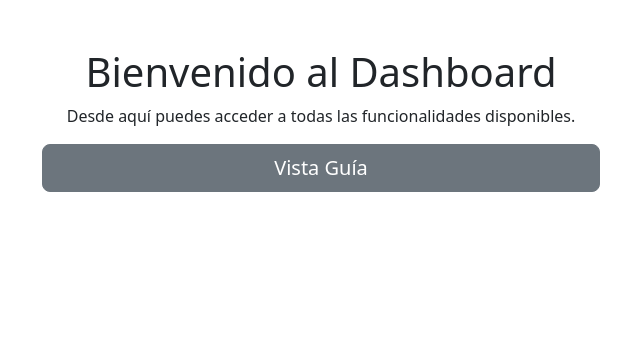
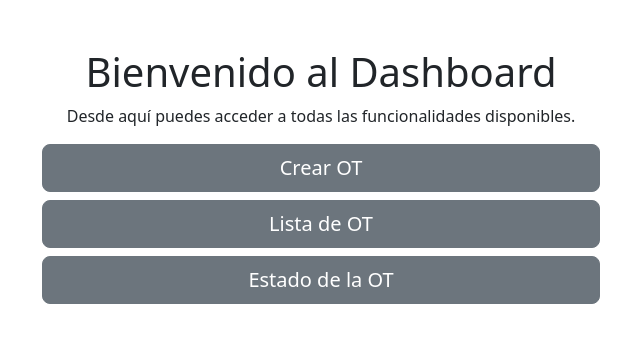
Before and after one commit to Darkilling/ProyectoEmpresaDJ, a Django app: page /dashboard/ in a window 1280 px wide. Shown: the part 56-399 px from the top of the page, without its empty margins (319-959 px from the left). Run offline with Django 5.2, Linux system fonts and the light colour scheme; a user stored in the database is signed in.

Commit message:
avances no funcionales

```diff
--- a/ot/templates/dashboard.html
+++ b/ot/templates/dashboard.html
@@ -41,7 +41,10 @@
         <p class="text-center">Desde aquí puedes acceder a todas las funcionalidades disponibles.</p>
         <!-- Aquí se pueden agregar las secciones del dashboard según necesidades del proyecto -->
         <div class="d-grid gap-2 col-6 mx-auto">
-            <a href="{% url 'vista_guia' %}" class="btn btn-secondary btn-lg">Vista Guía</a>
+            <a href="{% url 'guardar_seleccion' %}" class="btn btn-secondary btn-lg">Crear OT</a>
+            <a href="{% url 'guardar_seleccion' %}" class="btn btn-secondary btn-lg">Lista de OT</a>
+            <a href="{% url 'guardar_seleccion' %}" class="btn btn-secondary btn-lg">Estado de la OT</a>
+
         </div>
     </div>
     <script src="https://cdn.jsdelivr.net/npm/bootstrap@5.3.3/dist/js/bootstrap.bundle.min.js" integrity="sha384-YvpcrYf0tY3lHB60NNkmXc5s9fDVZLESaAA55NDzOxhy9GkcIdslK1eN7N6jIeHz" crossorigin="anonymous"></script>
--- a/ot/urls.py
+++ b/ot/urls.py
@@ -16,6 +16,7 @@ urlpatterns = [
     path('seleccionar-materiales/', views.seleccionar_materiales, name='seleccionar_materiales'),
     path('guardar-seleccion/', views.guardar_seleccion, name='guardar_seleccion'),
     path('guia/<int:seleccion_id>/', views.vista_guia, name='vista_guia'),  # Ruta para mostrar la guía
+    path('ingreso-datos-guia/', views.guardar_seleccion, name='guardar_seleccion'),  # Ruta para guardar la selección
 
 
 
--- a/ot/views.py
+++ b/ot/views.py
@@ -97,7 +97,7 @@ def guardar_seleccion(request):
             )
             seleccion.tareas.set(request.session.get('tareas'))
             seleccion.materiales.set(request.session.get('materiales'))
-            return redirect('vista_guia', seleccion_id=seleccion.id)
+            return redirect('vista_guia')
     else:
         form = DatosGeneralesForm()
     return render(request, 'guardar_seleccion.html', {'form': form})
```
Also changed, not shown: ot/templates/guardar_seleccion.html (added, +9 -0 lines), ot/forms.py (line endings or trailing spaces), ot/templates/password_change.html (added).
